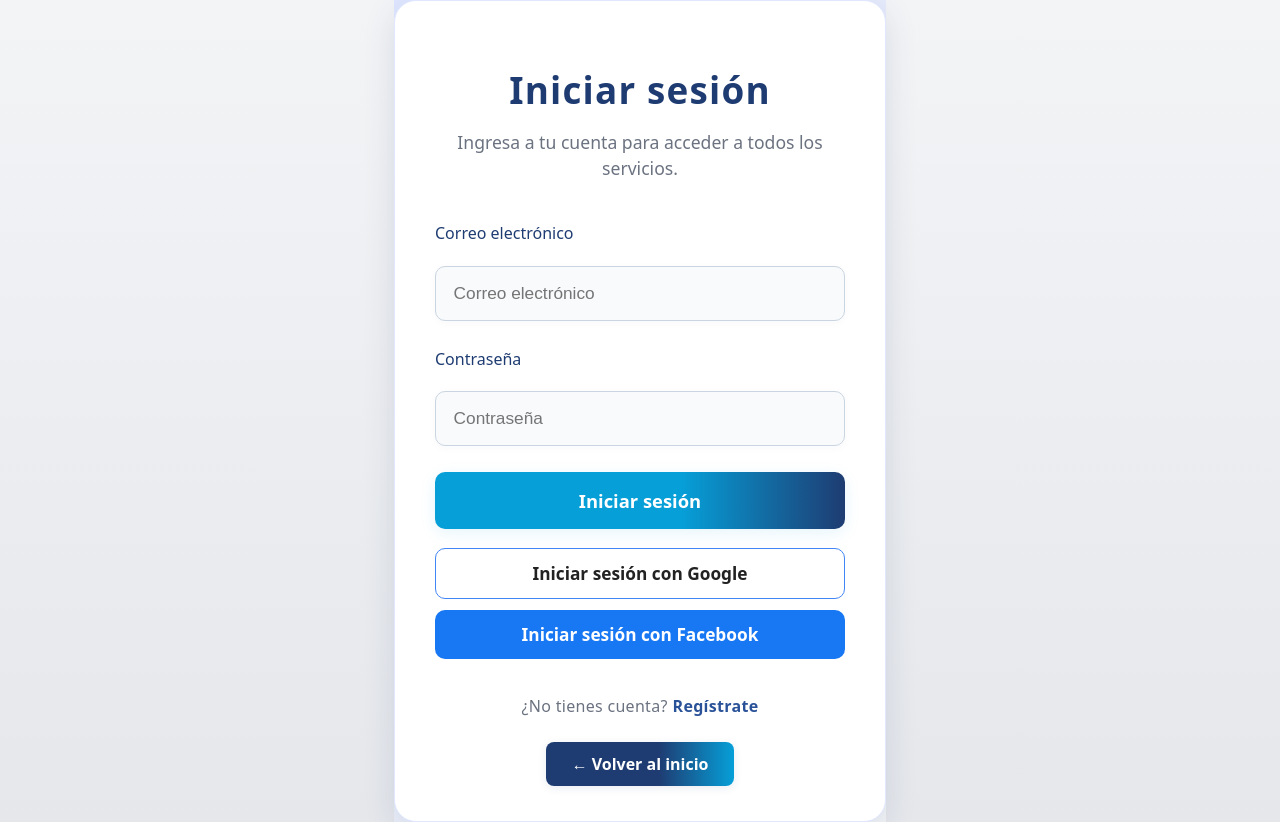
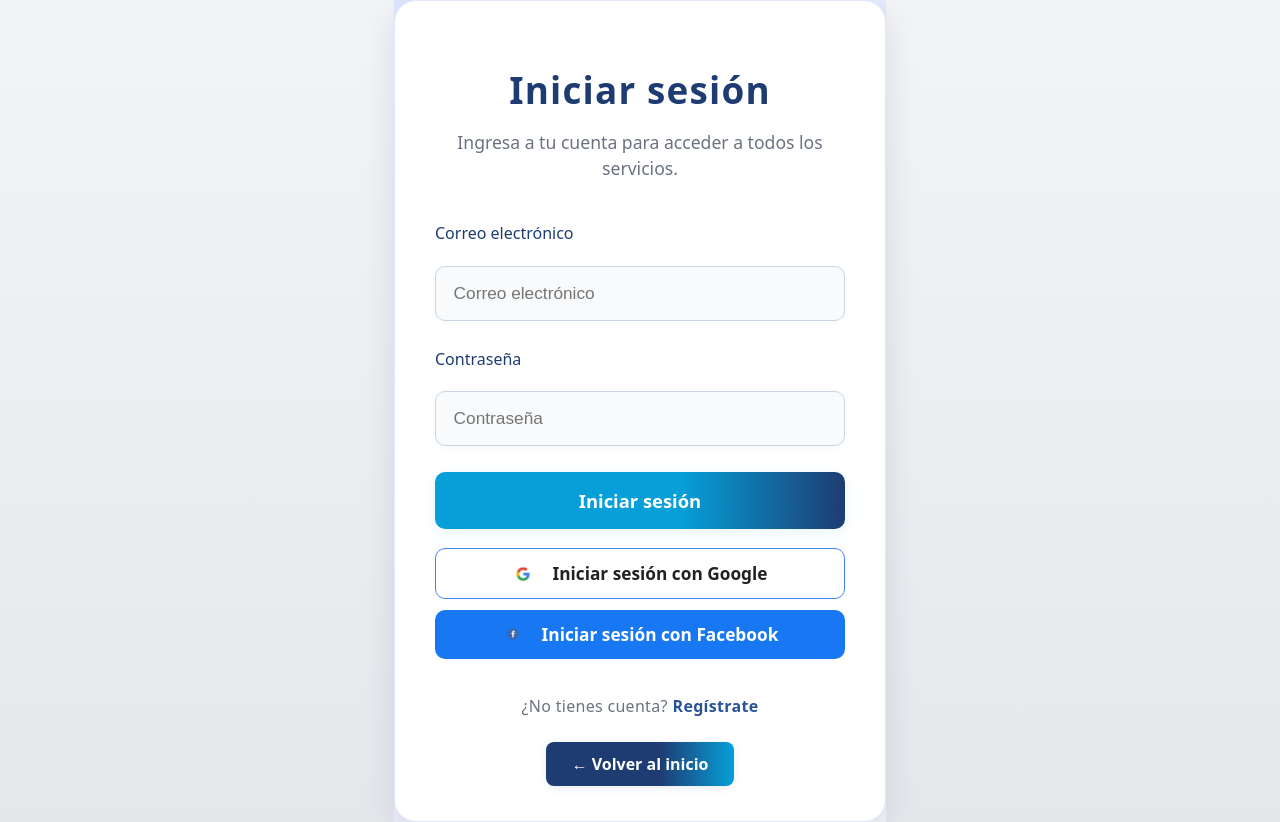
Before and after one commit to alxate/React, a React (Vite) app in the folder React-Alzate/: page /login in a window 1280 px wide. Built offline with nearby package versions, Linux system fonts and the light colour scheme.

Commit message:
Se creo carpeta icons para logos y iconos

```diff
--- a/React-Alzate/src/pages/Login.css
+++ b/React-Alzate/src/pages/Login.css
@@ -147,10 +147,23 @@
   padding: 0.8rem 0;
   cursor: pointer;
   transition: background 0.2s, color 0.2s;
+  display: flex;
+  align-items: center;
+  justify-content: center;
+  gap: 10px;
 }
+
 .login-btn-google:hover {
   background: #4285f4;
   color: #fff;
+}
+
+.login-btn-google img,
+.login-btn-facebook img {
+  width: 22px;
+  height: 22px;
+  object-fit: contain;
+  display: inline-block;
 }
 
 .login-btn-facebook {
@@ -163,7 +176,12 @@
   padding: 0.8rem 0;
   cursor: pointer;
   transition: background 0.2s;
+  display: flex;
+  align-items: center;
+  justify-content: center;
+  gap: 10px;
 }
+
 .login-btn-facebook:hover {
   background: #145db2;
 }
--- a/React-Alzate/src/pages/Login.tsx
+++ b/React-Alzate/src/pages/Login.tsx
@@ -2,7 +2,8 @@ import React, { useState } from "react";
 import "./Login.css";
 import ReturnPage from "../pages/ReturnPage";
 import { validarEmail, validarPassword } from "../utils/validaciones";
-
+import googleIcon from "../assets/icons/google.png";
+import facebookIcon from "../assets/icons/facebook.png";
 const Login: React.FC = () => {
   const [email, setEmail] = useState("");
   const [password, setPassword] = useState("");
@@ -74,9 +75,29 @@ const Login: React.FC = () => {
         </form>
         <div className="login-social">
           <button className="login-btn-google" onClick={handleGoogleLogin}>
+            <img
+              src={googleIcon}
+              alt="Google"
+              style={{
+                width: 22,
+                height: 22,
+                marginRight: 8,
+                verticalAlign: "middle",
+              }}
+            />
             Iniciar sesión con Google
           </button>
           <button className="login-btn-facebook" onClick={handleFacebookLogin}>
+            <img
+              src={facebookIcon}
+              alt="Facebook"
+              style={{
+                width: 22,
+                height: 22,
+                marginRight: 8,
+                verticalAlign: "middle",
+              }}
+            />
             Iniciar sesión con Facebook
           </button>
         </div>
--- a/React-Alzate/src/pages/Register.css
+++ b/React-Alzate/src/pages/Register.css
@@ -147,10 +147,22 @@
   padding: 0.8rem 0;
   cursor: pointer;
   transition: background 0.2s, color 0.2s;
+  display: flex;
+  align-items: center;
+  justify-content: center;
+  gap: 10px;
 }
+
 .register-btn-google:hover {
   background: #4285f4;
   color: #fff;
+}
+
+.register-btn-google img {
+  width: 22px;
+  height: 22px;
+  object-fit: contain;
+  display: inline-block;
 }
 
 .register-btn-facebook {
@@ -163,7 +175,19 @@
   padding: 0.8rem 0;
   cursor: pointer;
   transition: background 0.2s;
+  display: flex;
+  align-items: center;
+  justify-content: center;
+  gap: 10px;
 }
+
 .register-btn-facebook:hover {
   background: #145db2;
 }
+
+.register-btn-facebook img {
+  width: 22px;
+  height: 22px;
+  object-fit: contain;
+  display: inline-block;
+}
--- a/React-Alzate/src/pages/Register.tsx
+++ b/React-Alzate/src/pages/Register.tsx
@@ -6,6 +6,8 @@ import {
   validarEmail,
   validarPassword,
 } from "../utils/validaciones";
+import googleIcon from '../assets/icons/google.png';
+import facebookIcon from '../assets/icons/facebook.png';
 
 const Register: React.FC = () => {
   const [username, setUsername] = useState("");
@@ -112,17 +114,27 @@ const Register: React.FC = () => {
             className="register-btn-google"
             onClick={handleGoogleRegister}
           >
+            <img
+              src={googleIcon}
+              alt="Google"
+              style={{ width: 20, height: 20, marginRight: 8, verticalAlign: 'middle' }}
+            />
             Registrarse con Google
           </button>
           <button
             className="register-btn-facebook"
             onClick={handleFacebookRegister}
           >
+            <img
+              src={facebookIcon}
+              alt="Facebook"
+              style={{ width: 20, height: 20, marginRight: 8, verticalAlign: 'middle' }}
+            />
             Registrarse con Facebook
           </button>
         </div>
         <footer className="register-footer-new">
-          ¿Ya tienes cuenta?
+          ¿Ya tienes cuenta?{" "}
           <a href="/login">Inicia sesión</a>
         </footer>
         <ReturnPage />
```
Also changed, not shown: React-Alzate/src/assets/icons/Facebook.png (added), React-Alzate/src/assets/icons/Google.png (added).
